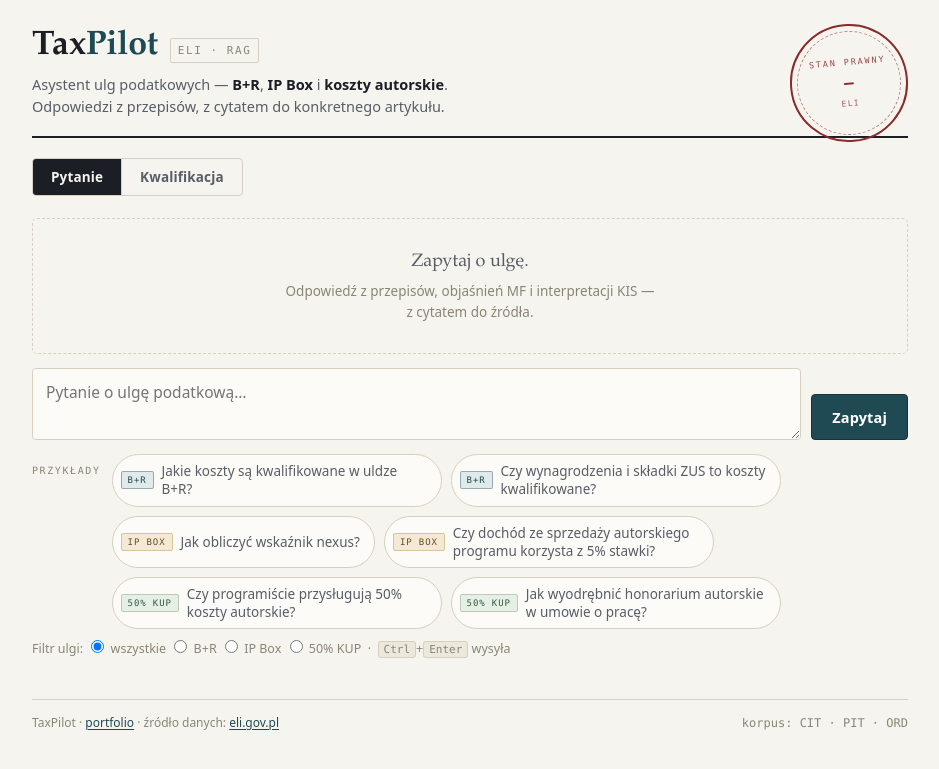
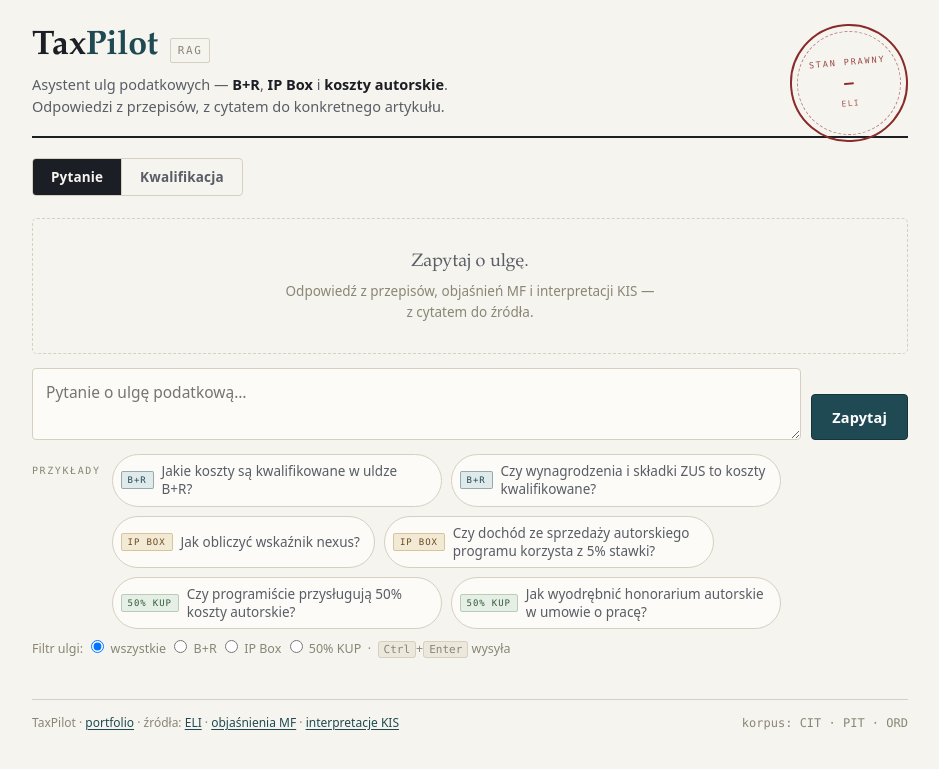
Before and after one commit to kwasiucionek/taxpilot, a Django app: page / in a window 1280 px wide. Shown: the top 769 px of the page, without its empty margins (170-1109 px from the left). Run offline with Django 5.2, Linux system fonts and the light colour scheme; data that the repository does not hold is empty; parts of the project's set-up code (start-up, migrations or seed data) failed here and were passed over.

Commit message:
update base.html

```diff
--- a/templates/base.html
+++ b/templates/base.html
@@ -793,7 +793,7 @@
             <header class="masthead">
                 <div class="brand">
                     <h1>Tax<span class="tp">Pilot</span></h1>
-                    <span class="ed">ELI · RAG</span>
+                    <span class="ed">RAG</span>
                 </div>
                 <p class="tagline">
                     Asystent ulg podatkowych — <b>B+R</b>,
@@ -824,13 +824,27 @@
                         rel="noopener"
                         >portfolio</a
                     >
-                    · źródło danych:
+                    · źródła:
                     <a href="https://eli.gov.pl" target="_blank" rel="noopener"
-                        >eli.gov.pl</a
+                        >ELI</a
+                    >
+                    ·
+                    <a
+                        href="https://www.podatki.gov.pl"
+                        target="_blank"
+                        rel="noopener"
+                        >objaśnienia MF</a
+                    >
+                    ·
+                    <a
+                        href="https://eureka.mf.gov.pl"
+                        target="_blank"
+                        rel="noopener"
+                        >interpretacje KIS</a
                     ></span
                 >
                 <span class="mono"
-                    >{{ corpus_note|default:"korpus: CIT · PIT · ORD" }}</span
+                    >{{ corpus_note|default:"korpus: ustawy CIT·PIT·ORD + objaśnienia MF + interpretacje KIS" }}</span
                 >
             </footer>
         </div>
```
Also changed, not shown: taxpilot_site/settings.py (+16 -4 lines), ulgi/migrations/0001_initial.py (added), ulgi/migrations/0002_akt_nowele_akt_nowele_po_tj.py (added), ulgi/migrations/0003_chunk_content_hash.py (added).
